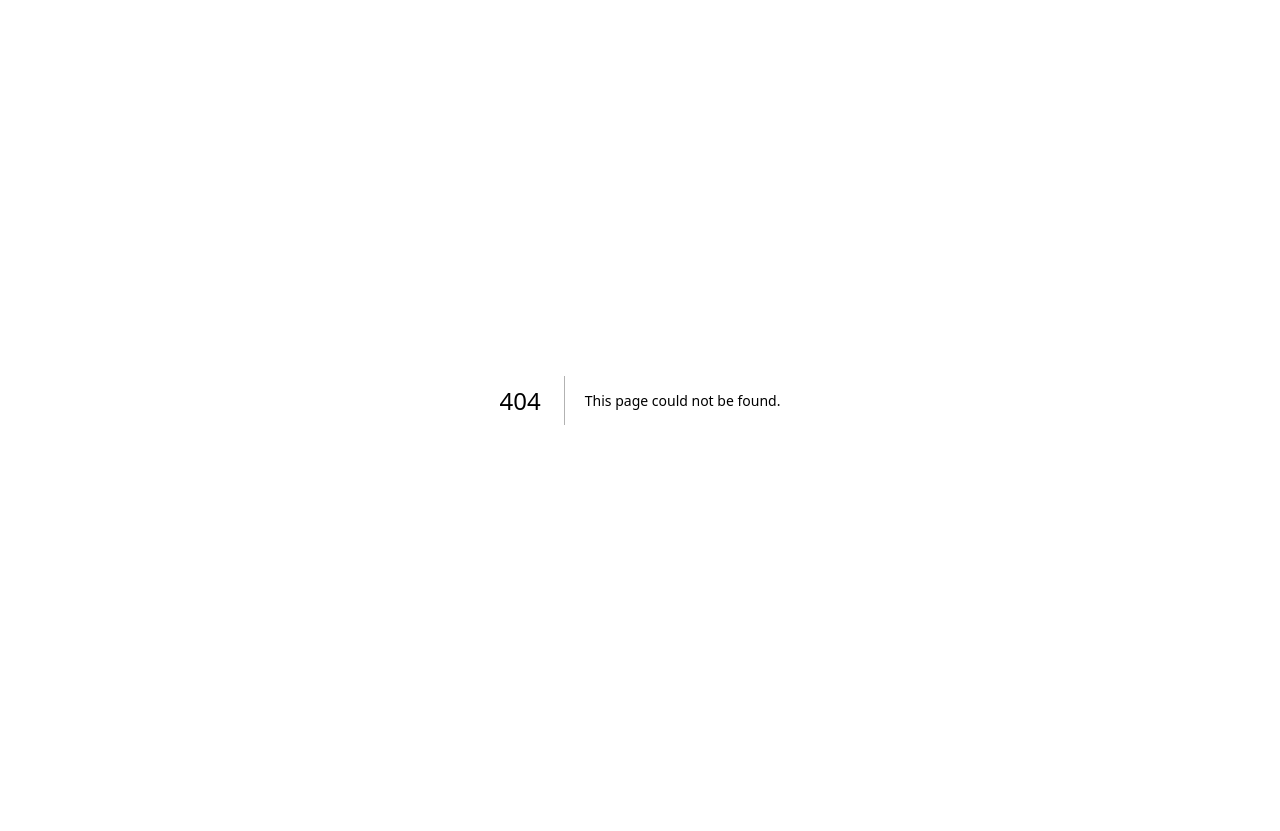
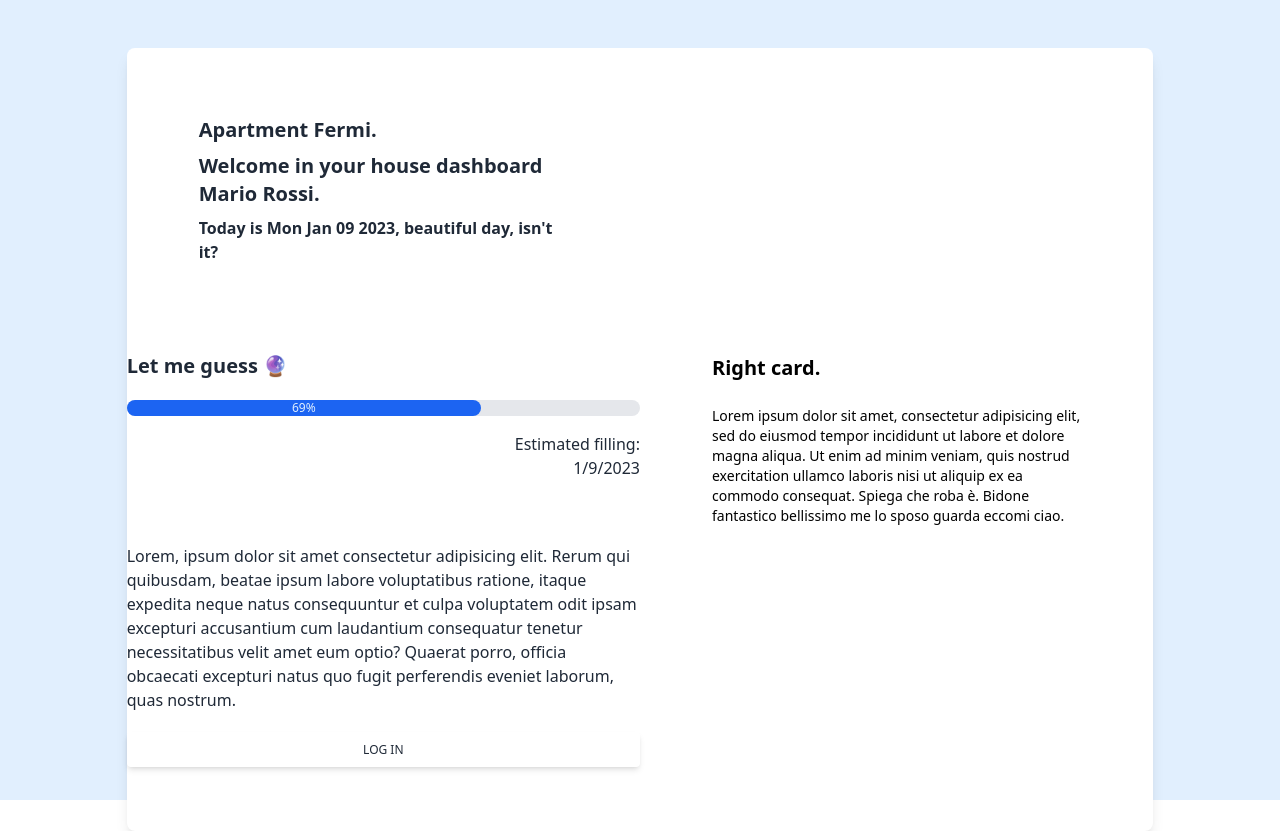
Before and after one commit to mich2k/Harvest-Easy, a Next.js app in the folder nextjs-fe-app/next-app/: page /home in a window 1280 px wide. Before the commit this address had no page. Before the commit the page ends 800 px from the top, so only its background shows below. Built offline with nearby package versions, Linux system fonts and the light colour scheme.

Commit message:
home page first mocked up layout

```diff
--- a/nextjs-fe-app/next-app/src/pages/georecord/index.tsx
+++ b/nextjs-fe-app/next-app/src/pages/georecord/index.tsx
@@ -26,7 +26,6 @@ const Home: NextPage = () => {
 
     useEffect(() => {
         setLoading(true);
-        console.log(isGeoAllowanceGiven);
         if (isGeoAllowanceGiven) {
             setLoading(false);
         }
--- /dev/null
+++ b/nextjs-fe-app/next-app/src/pages/home/index.tsx
@@ -0,0 +1,124 @@
+import type { NextPage } from 'next'
+import Head from 'next/head'
+import Image from 'next/image'
+import { useState, useEffect } from 'react'
+import { useRouter } from 'next/router'
+
+
+
+
+const Home: NextPage = () => {
+
+
+    const [user_firstname, setUserFistName] = useState<string>();
+    const [user_lastname, setUserLastName] = useState<string>();
+    const [apartment_name, setApartmentName] = useState<string>();
+    const [estimated_fill_date, setEstimatedFillDate] = useState<string>(new Date().toJSON());
+
+
+
+
+    useEffect(() => {
+        import("flowbite/dist/flowbite");
+    }, []);
+
+
+    const onLogInButtonClick = () => {
+        console.log('ok');
+    }
+
+    useEffect(() => {
+
+        setUserFistName("Mario");
+        setUserLastName("Rossi");
+        setApartmentName("Fermi")
+    }, [])
+
+
+
+
+    return (
+
+        <section className="h-full gradient-form bg-blue-100 md:h-screen">
+            <div className="container py-12 px-6 h-full">
+                <div className="flex justify-center items-center flex-wrap h-full g-6 text-gray-800">
+                    <div className="xl:w-10/12">
+                        <div className="block bg-white shadow-lg rounded-lg">
+                            <div className="lg:flex lg:flex-wrap g-0">
+                                <div className="lg:w-6/12 px-4 md:px-0">
+                                    <div className="md:p-12 md:mx-6">
+                                        <div className="text-left">
+                                            {/* <img
+                                                className="mx-auto w-48"
+                                                width="100px"
+                                                src=""
+                                                alt="logo"
+    /> */}
+                                            <h3 className="text-xl font-semibold mt-2 pt-3 mb-0 pb-1">Apartment {apartment_name}.</h3>
+
+                                            <h4 className="text-xl font-semibold mt-1 mb-0 pb-1">Welcome in your house dashboard {user_firstname} {user_lastname}.</h4>
+                                            <h4 className="text-l font-semibold mt-1 mb-4 pb-1">Today is {new Date().toDateString()}, beautiful day, isn't it?</h4>
+
+                                        </div>
+                                    </div>
+                                    <h3 className="text-xl font-semibold mt-2 pt-3 mb-4 pb-1">Let me guess 🔮</h3>
+
+                                    <div className="w-full bg-gray-200 rounded-full dark:bg-gray-700">
+                                        <div className="bg-blue-600 text-xs font-medium text-blue-100 text-center p-0.5 leading-none rounded-full" style={{ width: '69%' }}> 69%</div>
+                                    </div>
+                                    <div className="text-right mt-4">
+                                        Estimated filling:
+                                        <div>
+                                            {new Date(estimated_fill_date).toLocaleDateString()}
+                                        </div>
+                                    </div>
+                                    <div>
+                                        <p className="mb-4 mt-16">Lorem, ipsum dolor sit amet consectetur adipisicing elit. Rerum qui quibusdam, beatae ipsum labore voluptatibus ratione, itaque expedita neque natus consequuntur et culpa voluptatem odit ipsam excepturi accusantium cum laudantium consequatur tenetur necessitatibus velit amet eum optio? Quaerat porro, officia obcaecati excepturi natus quo fugit perferendis eveniet laborum, quas nostrum.</p>
+
+                                        <div className="text-center pt-1 mb-12 pb-1">
+                                            <button
+                                                className="inline-block px-6 py-2.5 text-gray font-medium text-xs leading-tight uppercase rounded shadow-md hover:bg-blue-400 hover:shadow-lg focus:shadow-lg focus:outline-none focus:ring-0 active:shadow-lg transition duration-150 ease-in-out w-full mb-3"
+                                                type="button"
+                                                data-mdb-ripple="true"
+                                                data-mdb-ripple-color="light"
+                                                onClick={onLogInButtonClick}
+                                            >
+                                                Log in
+                                            </button>
+
+                                            {/* <a className="text-gray-500" href="#!">Tutto apposto?</a>
+
+*/}
+                                        </div>
+
+
+                                    </div>
+                                </div>
+
+                                <div
+                                    className="lg:w-6/12 flex items-center lg:rounded-r-lg rounded-b-lg lg:rounded-bl-none"
+                                >
+                                    <div className="text-black px-4 py-6 md:p-12 md:mx-6">
+                                        <h4 className="text-xl font-semibold mb-6">Right card.</h4>
+                                        <p className="text-sm">
+                                            Lorem ipsum dolor sit amet, consectetur adipisicing elit, sed do eiusmod
+                                            tempor incididunt ut labore et dolore magna aliqua. Ut enim ad minim veniam,
+                                            quis nostrud exercitation ullamco laboris nisi ut aliquip ex ea commodo
+                                            consequat.
+
+                                            Spiega che roba è.
+
+                                            Bidone fantastico bellissimo me lo sposo guarda eccomi ciao.
+                                        </p>
+                                    </div>
+                                </div>
+                            </div>
+                        </div>
+                    </div>
+                </div>
+            </div>
+        </section>
+    )
+}
+
+export default Home
```
